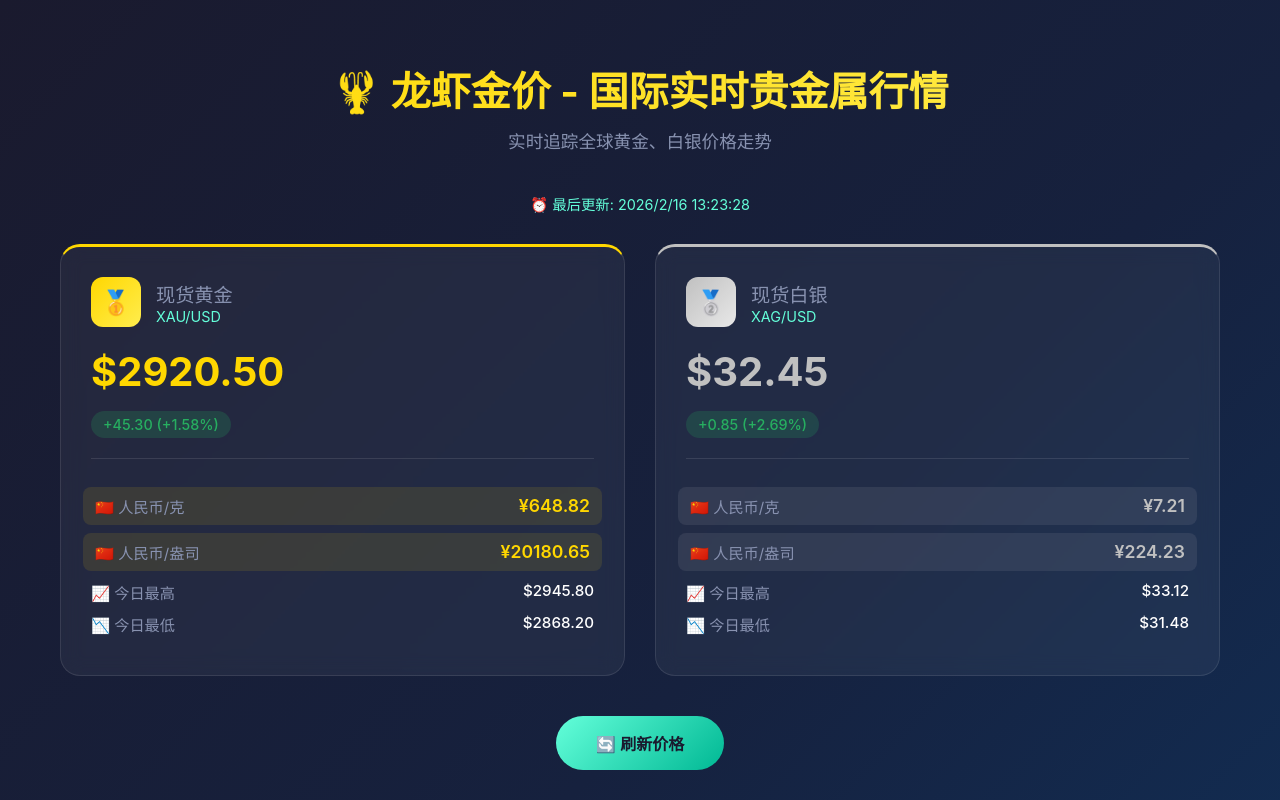
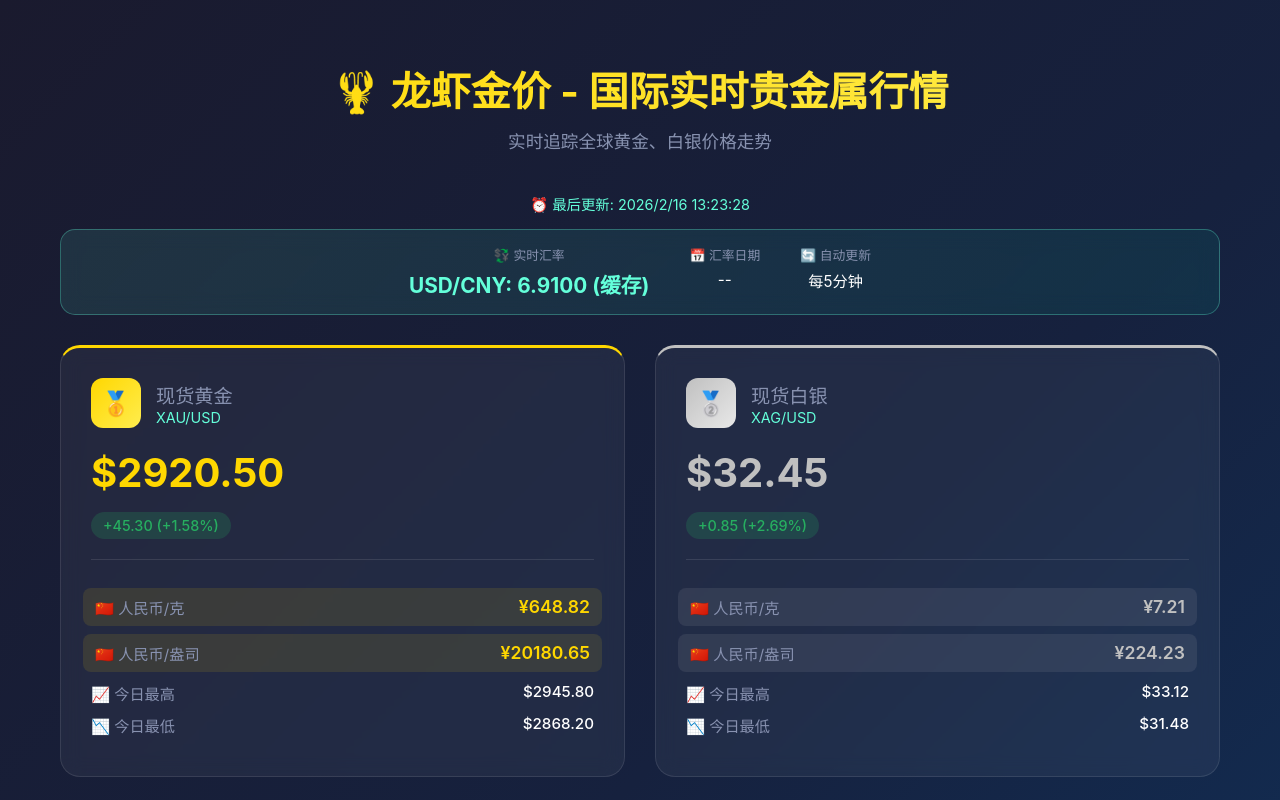
Before and after one commit to linksharejun-blip/gold-price-web, a website: page index.html in a window 1280 px wide. Shown: the top 800 px of the page. Drawn offline with Linux system fonts and the light colour scheme; no server answers.

Commit message:
新增实时美元汇率显示，每5分钟自动更新汇率数据

```diff
--- a/index.html
+++ b/index.html
@@ -47,7 +47,42 @@
             text-align: center;
             color: #64ffda;
             font-size: 0.9rem;
+            margin-bottom: 15px;
+        }
+
+        .exchange-rate-bar {
+            background: linear-gradient(135deg, rgba(100, 255, 218, 0.1), rgba(0, 184, 148, 0.1));
+            backdrop-filter: blur(10px);
+            border-radius: 15px;
+            padding: 15px 25px;
             margin-bottom: 30px;
+            border: 1px solid rgba(100, 255, 218, 0.3);
+            display: flex;
+            justify-content: center;
+            gap: 40px;
+            flex-wrap: wrap;
+        }
+
+        .rate-item {
+            text-align: center;
+        }
+
+        .rate-label {
+            display: block;
+            color: #8892b0;
+            font-size: 0.8rem;
+            margin-bottom: 5px;
+        }
+
+        .rate-value {
+            color: #64ffda;
+            font-size: 1.3rem;
+            font-weight: bold;
+        }
+
+        .rate-date, .rate-status {
+            color: #fff;
+            font-size: 0.95rem;
         }
 
         .prices-grid {
@@ -350,6 +385,21 @@
             ⏰ 最后更新: <span id="updateTime">加载中...</span>
         </div>
 
+        <div class="exchange-rate-bar">
+            <div class="rate-item">
+                <span class="rate-label">💱 实时汇率</span>
+                <span class="rate-value" id="usdCnyRate">USD/CNY: 加载中...</span>
+            </div>
+            <div class="rate-item">
+                <span class="rate-label">📅 汇率日期</span>
+                <span class="rate-date" id="rateDate">--</span>
+            </div>
+            <div class="rate-item">
+                <span class="rate-label">🔄 自动更新</span>
+                <span class="rate-status">每5分钟</span>
+            </div>
+        </div>
+
         <div class="prices-grid">
             <div class="price-card gold">
                 <div class="card-header">
@@ -485,7 +535,7 @@
             low: 31.48
         };
 
-        // 实时汇率 - 2026年2月16日 USD/CNY = 6.91
+        // 默认汇率，会实时更新
         let exchangeRate = 6.91;
         const ouncesToGrams = 31.1035;
 
@@ -591,12 +641,45 @@
             document.getElementById('rateDisplay').textContent = exchangeRate.toFixed(3);
         }
 
+        // 获取实时汇率
+        async function fetchExchangeRate() {
+            try {
+                const response = await fetch('https://api.exchangerate-api.com/v4/latest/USD');
+                const data = await response.json();
+
+                if (data && data.rates && data.rates.CNY) {
+                    exchangeRate = data.rates.CNY;
+
+                    // 更新汇率显示
+                    document.getElementById('usdCnyRate').textContent = `USD/CNY: ${exchangeRate.toFixed(4)}`;
+                    document.getElementById('rateDate').textContent = data.date || new Date().toLocaleDateString('zh-CN');
+
+                    // 同步到换算器
+                    syncExchangeRate();
+
+                    // 重新计算价格显示
+                    updateDisplay();
+
+                    console.log('汇率更新成功:', exchangeRate);
+                }
+            } catch (error) {
+                console.error('获取汇率失败:', error);
+                document.getElementById('usdCnyRate').textContent = `USD/CNY: ${exchangeRate.toFixed(4)} (缓存)`;
+            }
+        }
+
         // 初始化显示
         updateDisplay();
         syncExchangeRate();
 
+        // 获取实时汇率
+        fetchExchangeRate();
+
         // 自动刷新（每60秒）
         setInterval(fetchPrices, 60000);
+
+        // 每5分钟更新汇率
+        setInterval(fetchExchangeRate, 300000);
     </script>
 </body>
 </html>
```
